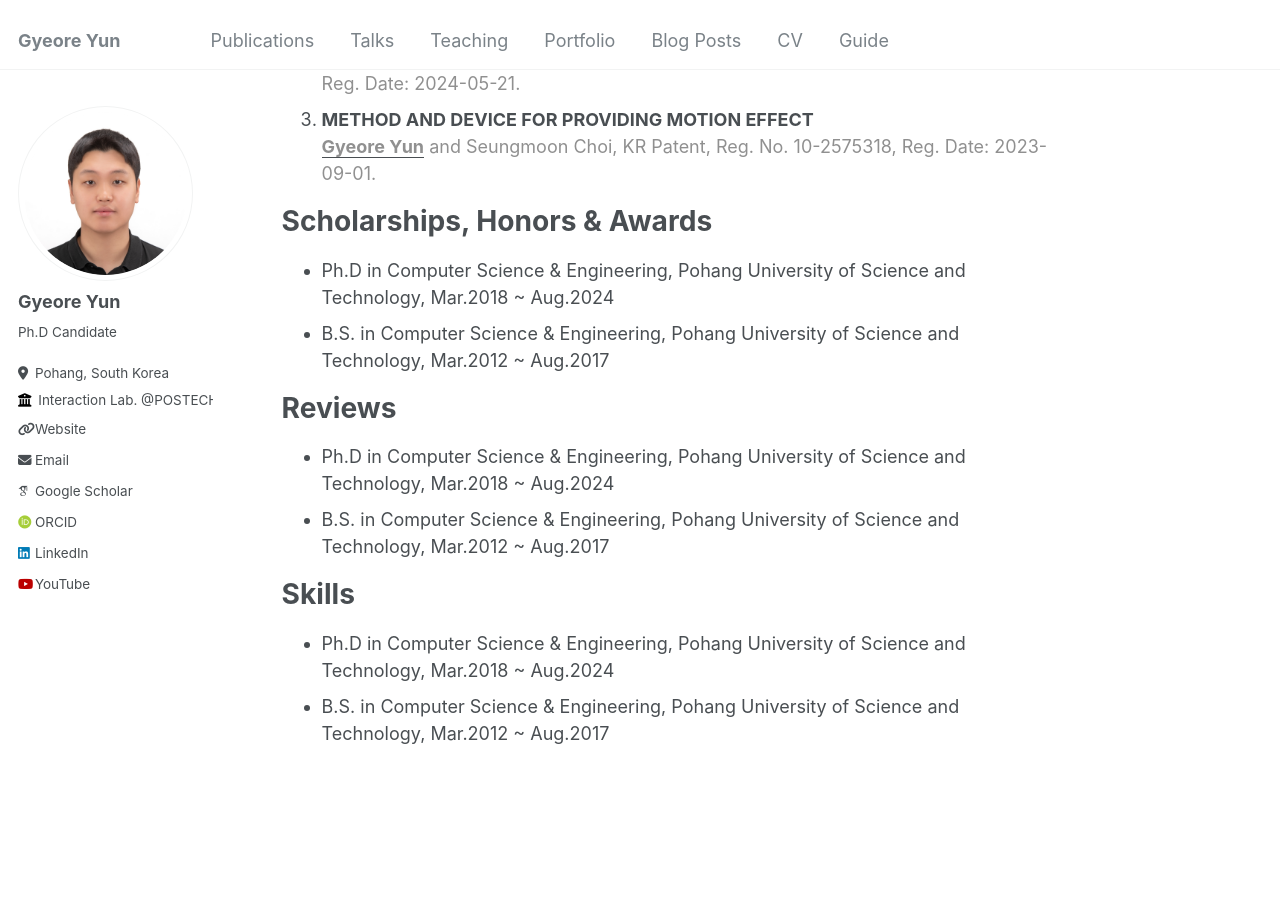
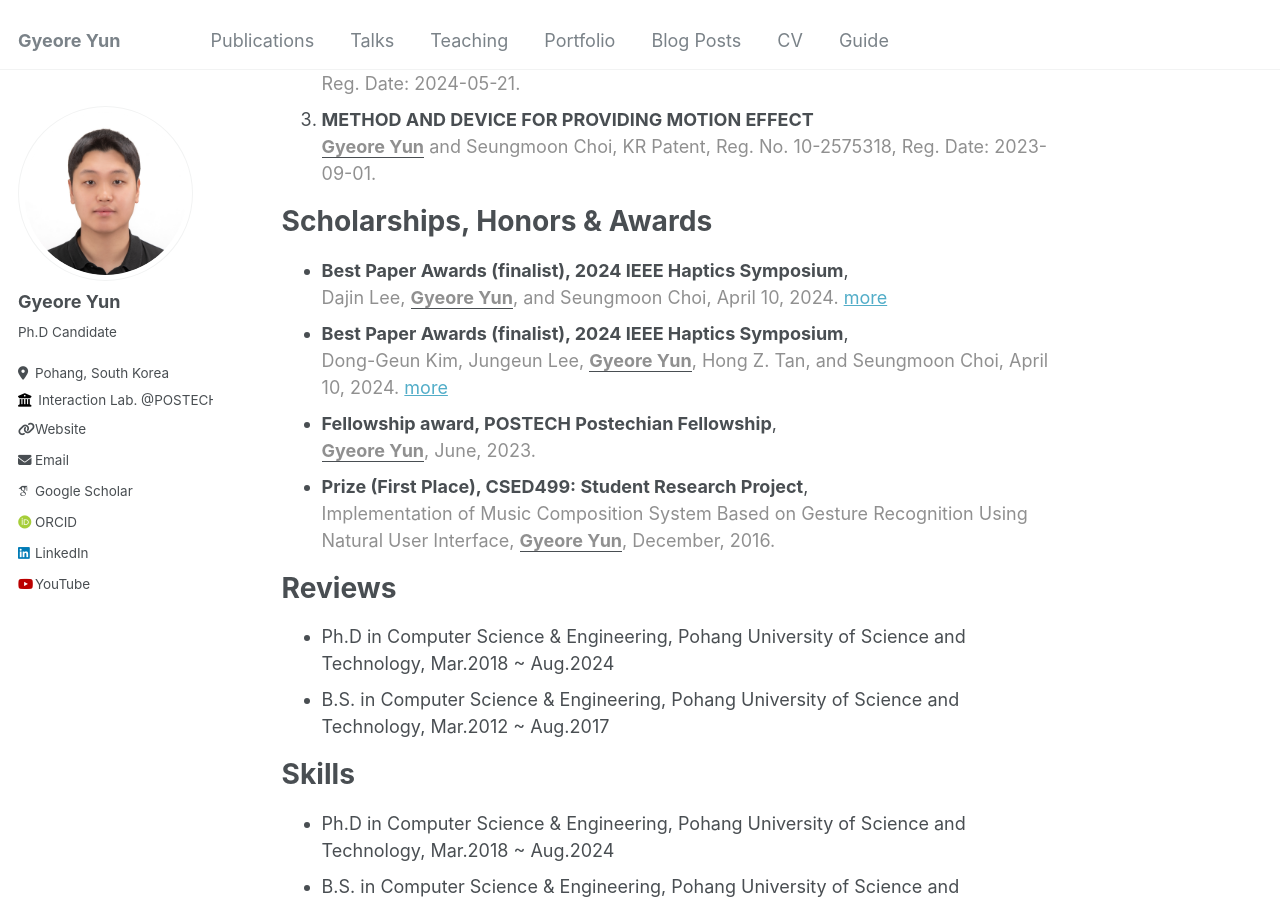
Before and after one commit to GyeoreYun/GyeoreYun.github.io, a Jekyll site: the page built from _pages/about.md, in a window 1280 px wide and 900 px high, scrolled down 1058 px. Built offline with Jekyll 4.4.1, drawn with Linux system fonts in a browser that asks for light colours; some web fonts are replaced.

Commit message:
Update about.md

```diff
--- a/_pages/about.md
+++ b/_pages/about.md
@@ -35,8 +35,14 @@ Registered Patents
 
 Scholarships, Honors & Awards
 ======
-* Ph.D in Computer Science & Engineering, Pohang University of Science and Technology, Mar.2018 ~ Aug.2024
-* B.S. in Computer Science & Engineering, Pohang University of Science and Technology, Mar.2012 ~ Aug.2017
+* <b>Best Paper Awards (finalist), 2024 IEEE Haptics Symposium</b>,
+<span style="color:#909090">Dajin Lee, <u><b>Gyeore Yun</b></u>, and Seungmoon Choi, April 10, 2024.</span> [more](/publication/2024-01-15-Effects)
+* <b>Best Paper Awards (finalist), 2024 IEEE Haptics Symposium</b>,
+<span style="color:#909090">Dong-Geun Kim, Jungeun Lee, <u><b>Gyeore Yun</b></u>, Hong Z. Tan, and Seungmoon Choi, April 10, 2024.</span> [more](/publication/2024-01-15-Sound)
+* <b>Fellowship award, POSTECH Postechian Fellowship</b>,
+<span style="color:#909090"><u><b>Gyeore Yun</b></u>, June, 2023.</span>
+* <b>Prize (First Place), CSED499: Student Research Project</b>,
+<span style="color:#909090">Implementation of Music Composition System Based on Gesture Recognition Using Natural User Interface, <u><b>Gyeore Yun</b></u>, December, 2016.</span>
 
 Reviews
 ======
```
